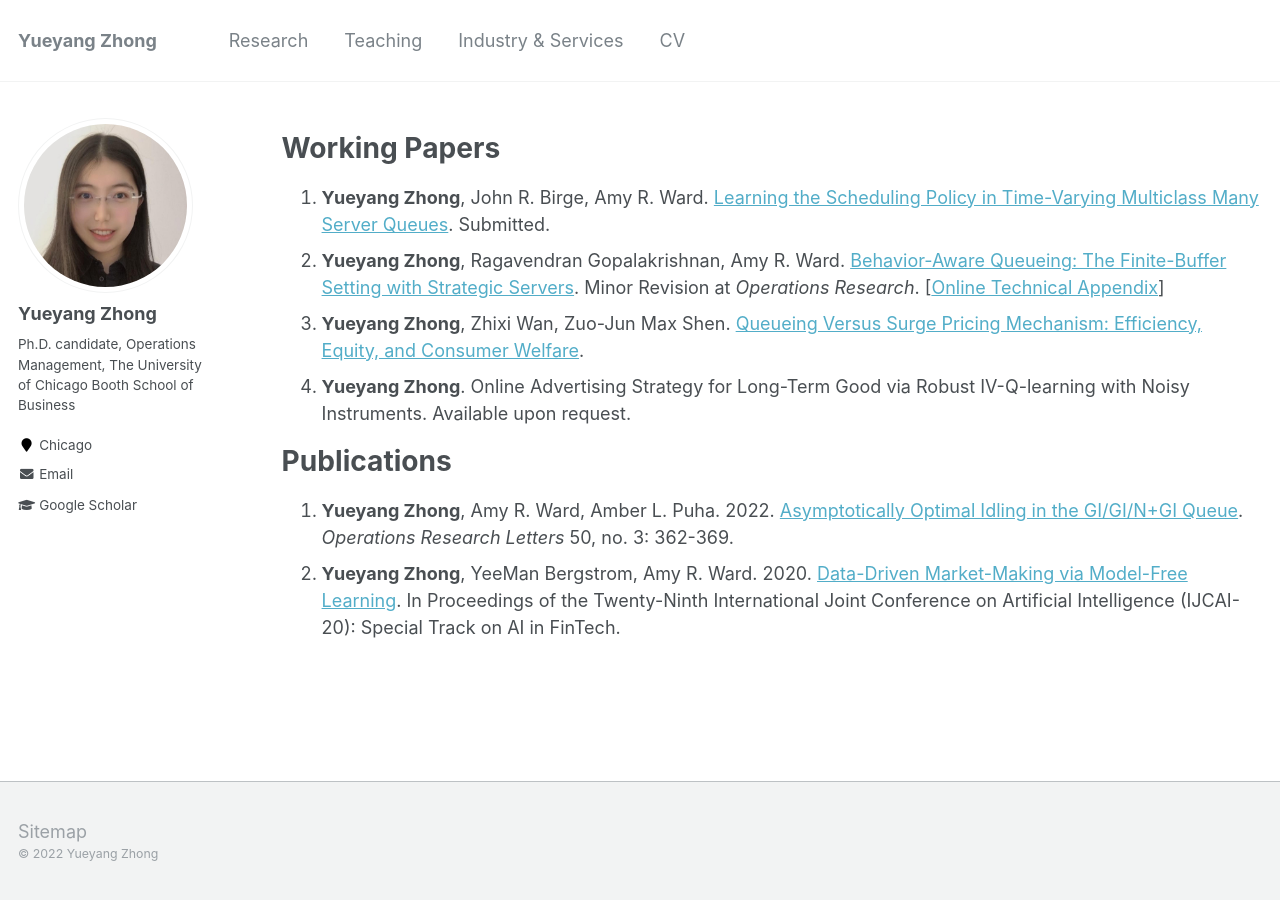
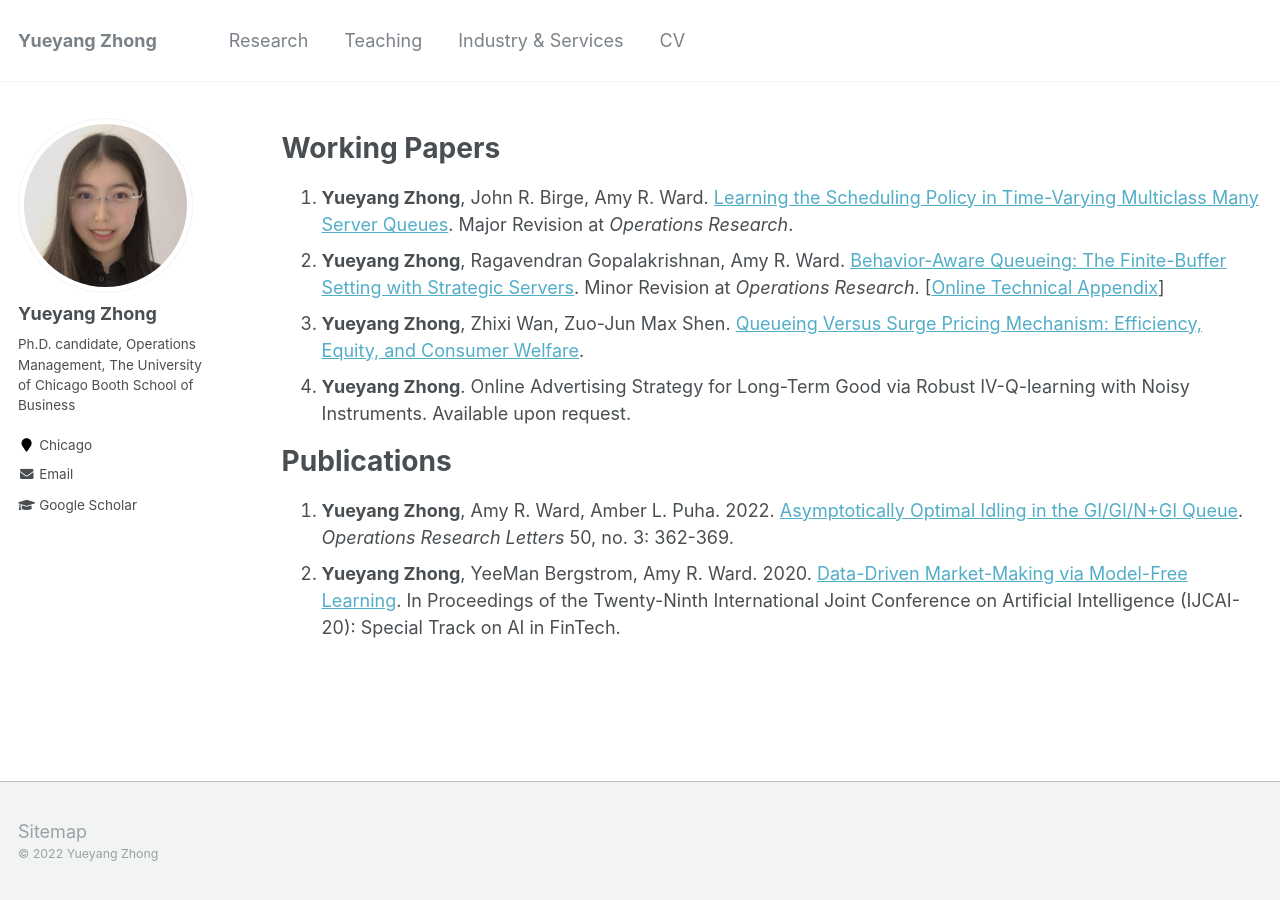
Before and after one commit to alicemengqi/site, a Jekyll site: the page built from _pages/publications.md, in a window 1280 px wide. Built offline with Jekyll 4.4.1, drawn with Linux system fonts in a browser that asks for light colours.

Commit message:
Update publications.md

```diff
--- a/_pages/publications.md
+++ b/_pages/publications.md
@@ -7,7 +7,7 @@ author_profile: true
 {% include base_path %}
 
 # Working Papers
-1. **Yueyang Zhong**, John R. Birge, Amy R. Ward. [Learning the Scheduling Policy in Time-Varying Multiclass Many Server Queues](https://papers.ssrn.com/sol3/papers.cfm?abstract_id=4090021). Submitted.
+1. **Yueyang Zhong**, John R. Birge, Amy R. Ward. [Learning the Scheduling Policy in Time-Varying Multiclass Many Server Queues](https://papers.ssrn.com/sol3/papers.cfm?abstract_id=4090021). Major Revision at *Operations Research*.
 2. **Yueyang Zhong**, Ragavendran Gopalakrishnan, Amy R. Ward. [Behavior-Aware Queueing: The Finite-Buffer Setting with Strategic Servers](https://papers.ssrn.com/sol3/papers.cfm?abstract_id=3633435). Minor Revision at *Operations Research*. [[Online Technical Appendix](https://yzhong0.github.io/yueyangzhong/files/finitebuffer_strategicserver_technical_file.pdf)]
 3. **Yueyang Zhong**, Zhixi Wan, Zuo-Jun Max Shen. [Queueing Versus Surge Pricing Mechanism: Efficiency, Equity, and Consumer Welfare](https://papers.ssrn.com/sol3/papers.cfm?abstract_id=3699134).
 4. **Yueyang Zhong**. Online Advertising Strategy for Long-Term Good via Robust IV-Q-learning with Noisy Instruments. Available upon request.
```
